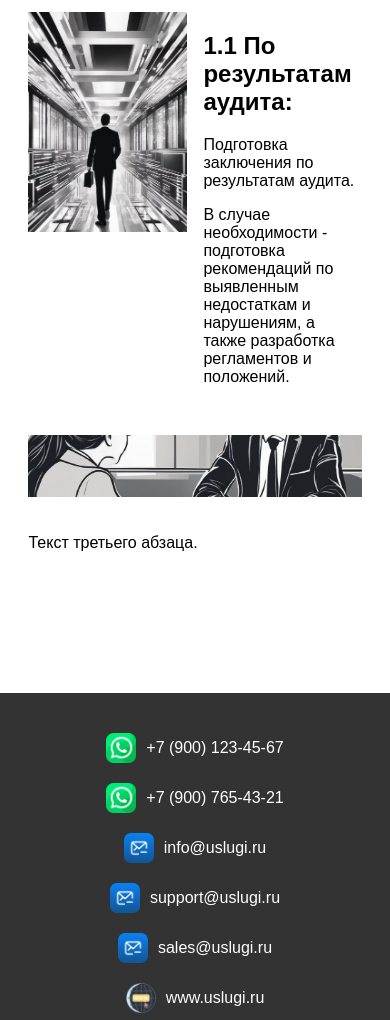
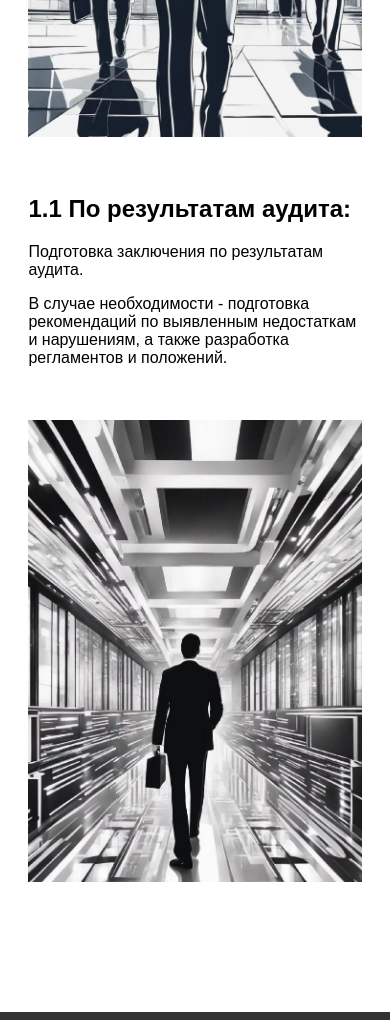
Before and after one commit to PGVvl/tests, a plain HTML site: page V3/index.html in a window 390 px wide. Shown: the part 977-1997 px from the top of the page. Drawn offline with Linux system fonts and the light colour scheme.

Commit message:
Add files via upload

```diff
--- a/V3/index.html
+++ b/V3/index.html
@@ -11,6 +11,7 @@
             margin: 0;
             padding: 0;
         }
+
         /* Шапка */
         .header {
             position: fixed;
@@ -22,48 +23,40 @@
             padding: 10px 0;
             z-index: 1000;
         }
+
         .header img {
             height: 50px;
             vertical-align: middle;
         }
+
         .header h1 {
             display: inline-block;
             margin: 0;
             padding-left: 10px;
             font-size: 24px;
         }
+
         /* Основной блок */
         .content {
             padding: 100px 20px;
             max-width: 800px;
             margin: 0 auto;
         }
-        /* Подвал */
-        .footer {
-            background-color: #333;
-            color: white;
-            padding: 20px;
-            text-align: center;
-        }
-        .footer img {
-            height: 30px;
-            vertical-align: middle;
-            margin-right: 10px;
-        }
-        .footer div {
-            margin: 10px 0;
-        }
+
+        /* Блок контента */
         .content-section {
             display: flex;
             align-items: stretch;
             margin: 2vh 0;
         }
 
+        /* Левый/правый текст */
         .text-container {
             flex: 1;
             padding: 1vh;
         }
 
+        /* Левое/правое изображение */
         .image-container {
             flex: 1;
             padding: 1vh;
@@ -77,20 +70,26 @@
             max-height: 100%;
         }
 
-
-        .content-section:nth-child(2) .text-container,
-        .content-section:nth-child(2) .image-container {
-            order: 1;
+        /* Для управления направлением изображения */
+        .row {
+            flex-direction: row;
         }
 
-        .content-section:nth-child(3) {
-            flex-direction: column;
+        .row-reverse {
+            flex-direction: row-reverse;
         }
 
-        .content-section:nth-child(3) .image-container,
-        .content-section:nth-child(3) .text-container {
-            order: 2;
+        /* Вертикальное расположение для небольших экранов */
+        @media (max-width: 768px) {
+            .content-section {
+                flex-direction: column;
+            }
+
+            .image-container {
+                margin-top: 20px;
+            }
         }
+
     </style>
 </head>
 <body>
@@ -101,13 +100,12 @@
         <h1>ДМ ГРУПП</h1>
     </div>
 
-    <!-- Основной блок -->
+    <!-- Основной блок с управляемым расположением изображения -->
 
     <div class="content">
 
-
-
-        <div class="content-section">
+        <!-- Блок 1: картинка справа -->
+        <div class="content-section row">
             <div class="text-container">
                 <h2>1. Аудит безопасности организаций по следующим направлениям:</h2>
                 <p>- кадровая безопасность;</p>
@@ -120,35 +118,29 @@
                 <p>- аудит Службы безопасности организации</p>
             </div>
             <div class="image-container">
-                <img src="File-page-001.jpg" width="100%" height="100%">
+                <img src="File-page-001.jpg" alt="Изображение 1">
             </div>
         </div>
 
-        <div class="content-section">
-            <div class="image-container">
-                <img src="File-page-002.jpg" width="100%" height="100%">
-            </div>
+        <!-- Блок 2: картинка слева -->
+        <div class="content-section row-reverse">
             <div class="text-container">
                 <h2>1.1 По результатам аудита:</h2>
                 <p>Подготовка заключения по результатам аудита. </p>
                 <p>В случае необходимости - подготовка рекомендаций по выявленным недостаткам и нарушениям, а также разработка регламентов и положений.</p>
-                <p></p>
+            </div>
+            <div class="image-container">
+                <img src="File-page-002.jpg" alt="Изображение 2">
             </div>
         </div>
 
-        <div class="content-section">
-            <div class="image-container">
-                <img src="File-page-007.jpg" width="100%" height="100%">
-            </div>
-            <div class="text-container">
-                <p>Текст третьего абзаца. </p>
-            </div>
-        </div>
+        <!-- Блоки 3-10: ты можешь настроить аналогично -->
+        <!-- Добавь для каждого блока свои изображения и текст -->
+
     </div>
 
-    <!-- Подвал -->
+<!-- Подвал -->
 <div class="footer">
-    <!-- Лого и контакты -->
     <div class="footer-info">
         <div class="contact-item">
             <img src="whatsapp.png" alt="WhatsApp">
@@ -190,7 +182,7 @@
     .footer-info {
         display: flex;
         flex-wrap: wrap;
-        justify-content: center;
+        justify-content: space-around;
     }
 
     /* Каждый контактный элемент */
@@ -198,7 +190,7 @@
         display: flex;
         align-items: center;
         margin: 10px 20px;
-        min-width: 200px;
+        min-width: 200px; /* Увеличиваем минимальную ширину, чтобы выровнять контент */
     }
 
     .contact-item img {
@@ -206,15 +198,35 @@
         margin-right: 10px;
     }
 
+    /* Для больших экранов */
+    @media (min-width: 769px) {
+        .footer-info {
+            justify-content: space-between;
+            flex-wrap: nowrap;
+        }
 
-    @media (max-width: 600px) {
+        /* Если текст не помещается в одну строку — переносим на две */
+        .footer-info {
+            gap: 10px;
+            flex-wrap: wrap;
+        }
+    }
+
+    /* Для мобильных экранов (меньше 768px) */
+    @media (max-width: 768px) {
         .footer-info {
             flex-direction: column;
-            align-items: center;
+            align-items: center; /* Выровнять по правому краю */
+            padding-right: 20px; /* Регулируемый отступ */
         }
+
         .contact-item {
-            justify-content: center;
             margin: 10px 0;
+        }
+
+        /* Регулируем ширину элементов для правильного выравнивания */
+        .contact-item span {
+            text-align: center; /* Выравниваем текст по правому краю */
         }
     }
 </style>
```
